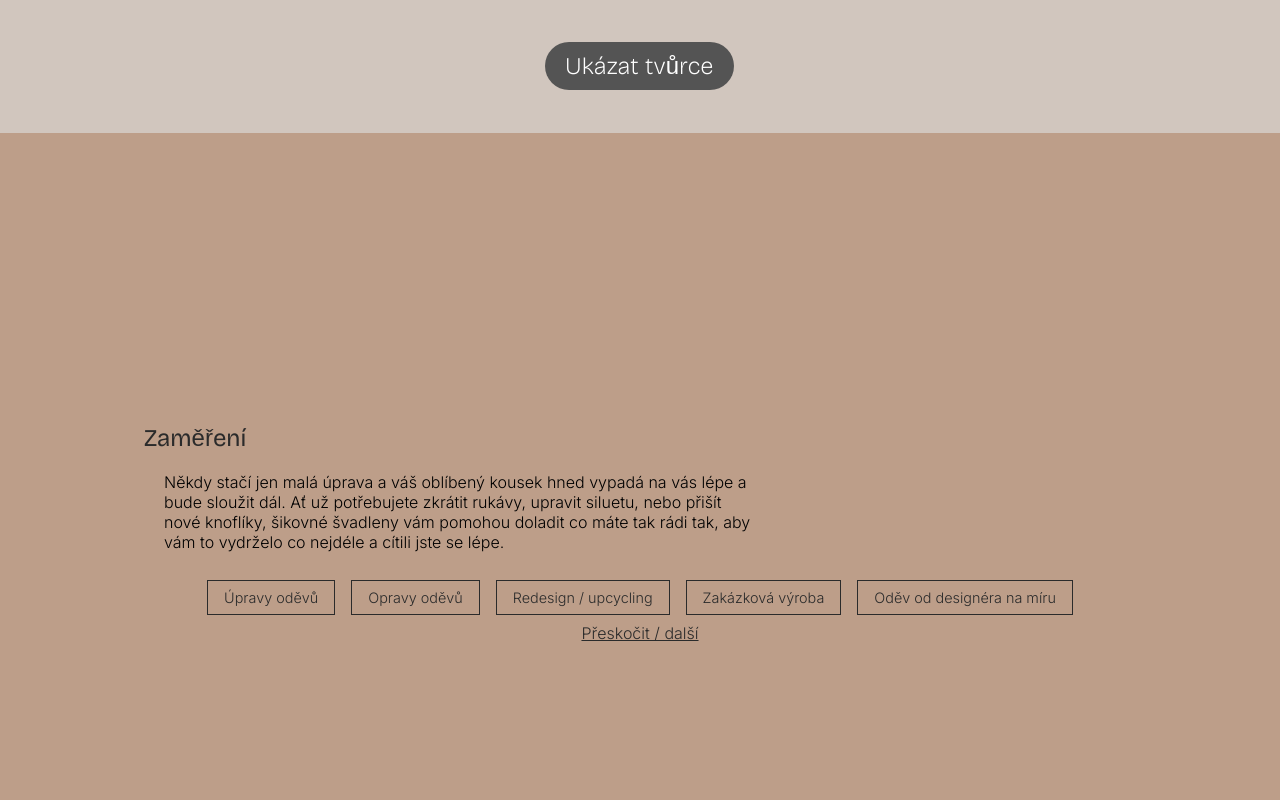
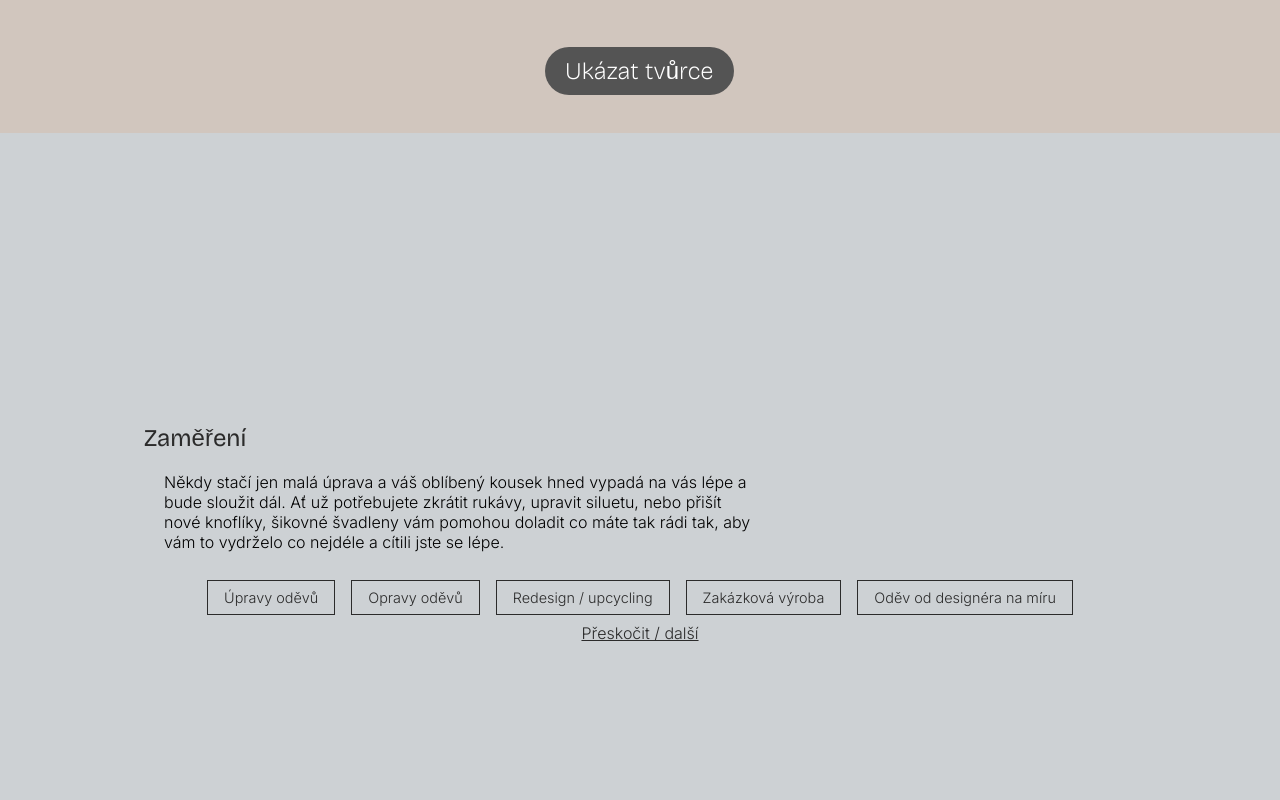
Before and after one commit to han-fris/namiru-app, a React (Vite) app: page /pruvodce in a window 1280 px wide. Shown: the part 680-1480 px from the top of the page. Built offline with nearby package versions, Linux system fonts and the light colour scheme.

Commit message:
guide onSubmit s chybou, propisuje kategorie do sve url

```diff
--- a/index.html
+++ b/index.html
@@ -3,7 +3,7 @@
   <head>
     <meta charset="UTF-8" />
     <meta name="viewport" content="width=device-width, initial-scale=1.0" />
-    <title>React webová aplikace</title>
+    <title>Namiru - vyhledávač tvůrců oděvu na míru</title>
     <link rel="stylesheet" href="/src/global.css" />
     <link rel="preconnect" href="https://fonts.googleapis.com" />
     <link rel="preconnect" href="https://fonts.gstatic.com" crossorigin />
--- a/src/pages/Guide/Guide.css
+++ b/src/pages/Guide/Guide.css
@@ -15,7 +15,7 @@
 #specializations,
 #clothing-type,
 #materials {
-  background-color: var(--light);
+  background-color: var(--background-secondary);
 }
 
 .guide__section {
@@ -48,7 +48,7 @@
   cursor: pointer;
   position: fixed;
   left: calc(50vw - 95px);
-  bottom: 30px;
+  bottom: 25px;
   font-family: "Bricolage Grotesque", sans-serif;
   font-optical-sizing: auto;
   font-weight: 200;
@@ -58,6 +58,12 @@
   font-size: 1.5rem;
 }
 
+.guide__button:hover,
+.guide__button:active,
+.guide__button:focus {
+  background-color: var(--dark);
+}
+
 #creator-types {
   display: flex;
   flex-grow: 1;
@@ -65,6 +71,8 @@
 
 
 @media (min-width: 800px) {
+
+
   .guide__section-inner {
     width: 80%;
   }
--- a/src/pages/Guide/Guide.jsx
+++ b/src/pages/Guide/Guide.jsx
@@ -3,13 +3,22 @@ import { PageWrapper } from '../../components/shared/PageWrapper';
 import { FilterOptionsList } from '../../components/Filter/FilterOptionsList';
 import { GuidePanel } from './GuidePanel';
 import { FilterForm } from '../../components/Filter/FilterForm';
+import { useFilters } from '../../hooks/useFilters';
+import { useNavigate } from 'react-router';
 
 export const Guide = () => {
+  const [filters, setFilters] = useFilters();
+
   return (
     <PageWrapper>
       <div className="guide">
         <div className="guide__container">
-          <FilterForm action="/tvurci">
+          <FilterForm
+            submitOnChange={true}
+            onSubmit={setFilters}
+            action="/tvurci"
+            className="guide__form"
+          >
             <section id="creator-types" className="guide__section">
               <div className="guide__section-inner">
                 <h2 className="guide__category-title">Typ tvůrce</h2>
```
Also changed, not shown: 1 other file (tests, documents, lock files or other folders).
